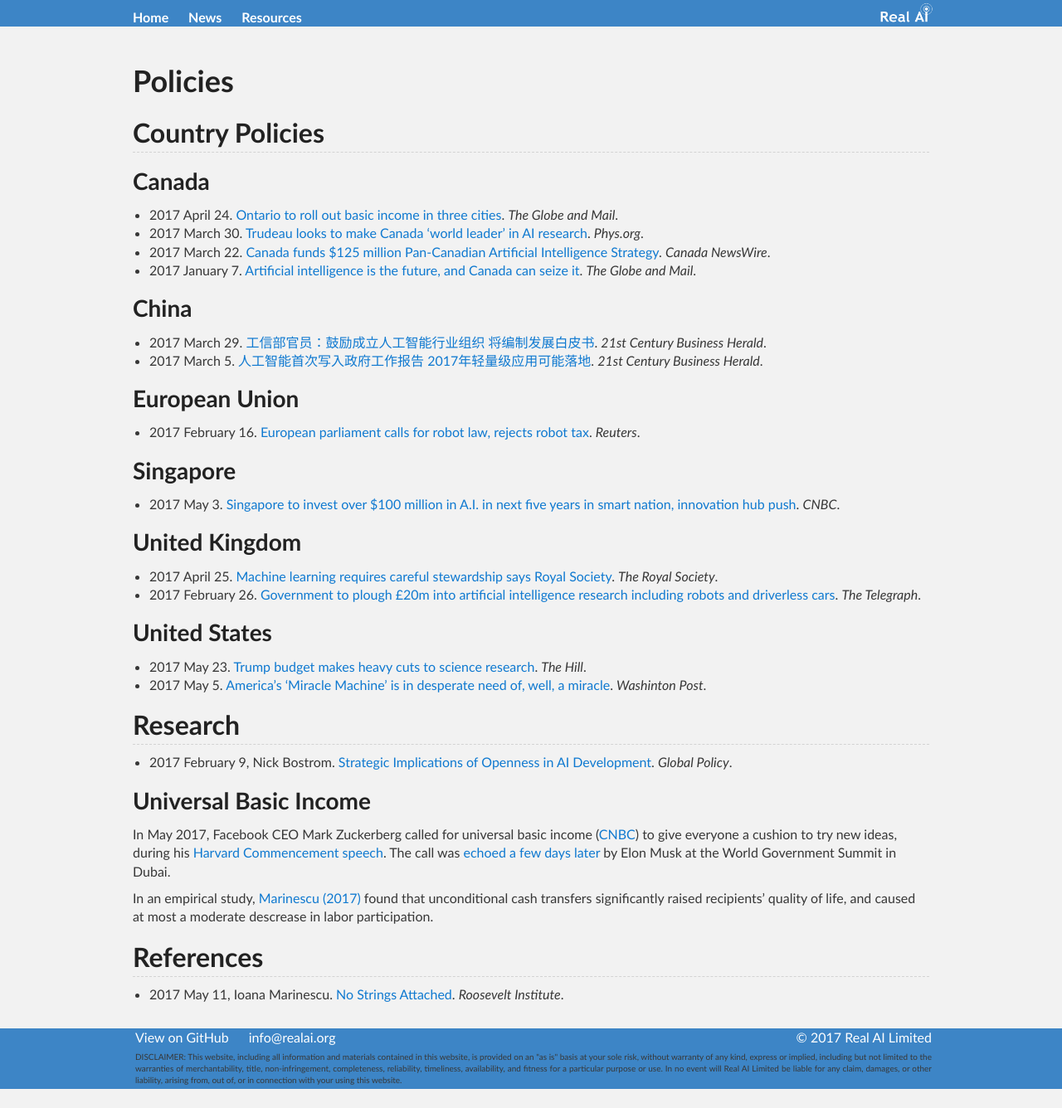
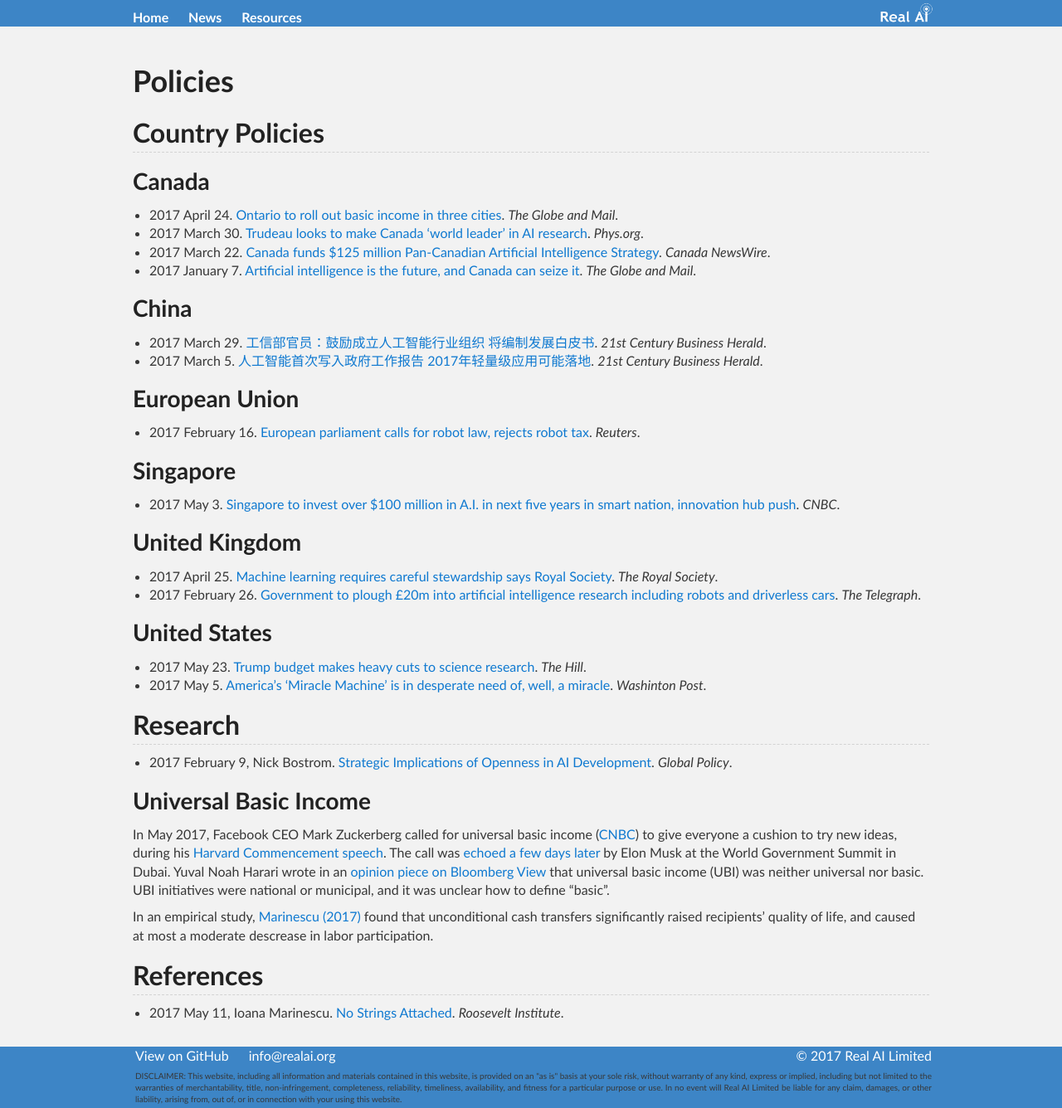
Before and after one commit to Tonywuhk/realai.org, a Jekyll site: the page built from policies.md, in a window 1280 px wide. Shown: the whole page at 83% size. Built offline with Jekyll 4.4.1, drawn with Linux system fonts in a browser that asks for light colours; our own code applies the rules of GitHub Pages for plain Markdown files; comment, search, counter and statistics services are not loaded; the repository's description, which GitHub fills in, is left out; before the commit the page ends 1313 px from its top, so only the background shows below that.

Commit message:
Update policies.md

```diff
--- a/policies.md
+++ b/policies.md
@@ -42,7 +42,7 @@
 
 ### Universal Basic Income
 
-In May 2017, Facebook CEO Mark Zuckerberg called for universal basic income ([CNBC](http://www.cnbc.com/2017/05/25/mark-zuckerberg-calls-for-universal-basic-income-at-harvard-speech.html)) to give everyone a cushion to try new ideas, during his [Harvard Commencement speech](http://news.harvard.edu/gazette/story/2017/05/mark-zuckerbergs-speech-as-written-for-harvards-class-of-2017/). The call was [echoed a few days later](https://www.geek.com/tech-science-3/elon-musk-automation-will-force-universal-basic-income-1701217/) by Elon Musk at the World Government Summit in Dubai.
+In May 2017, Facebook CEO Mark Zuckerberg called for universal basic income ([CNBC](http://www.cnbc.com/2017/05/25/mark-zuckerberg-calls-for-universal-basic-income-at-harvard-speech.html)) to give everyone a cushion to try new ideas, during his [Harvard Commencement speech](http://news.harvard.edu/gazette/story/2017/05/mark-zuckerbergs-speech-as-written-for-harvards-class-of-2017/). The call was [echoed a few days later](https://www.geek.com/tech-science-3/elon-musk-automation-will-force-universal-basic-income-1701217/) by Elon Musk at the World Government Summit in Dubai. Yuval Noah Harari wrote in an [opinion piece on Bloomberg View](https://www.bloomberg.com/view/articles/2017-06-04/universal-basic-income-is-neither-universal-nor-basic) that universal basic income (UBI) was neither universal nor basic. UBI initiatives were national or municipal, and it was unclear how to define "basic".
 
 In an empirical study, [Marinescu (2017)](http://rooseveltinstitute.org/no-strings-attached/) found that unconditional cash transfers significantly raised recipients' quality of life, and caused at most a moderate descrease in labor participation.
 
```
